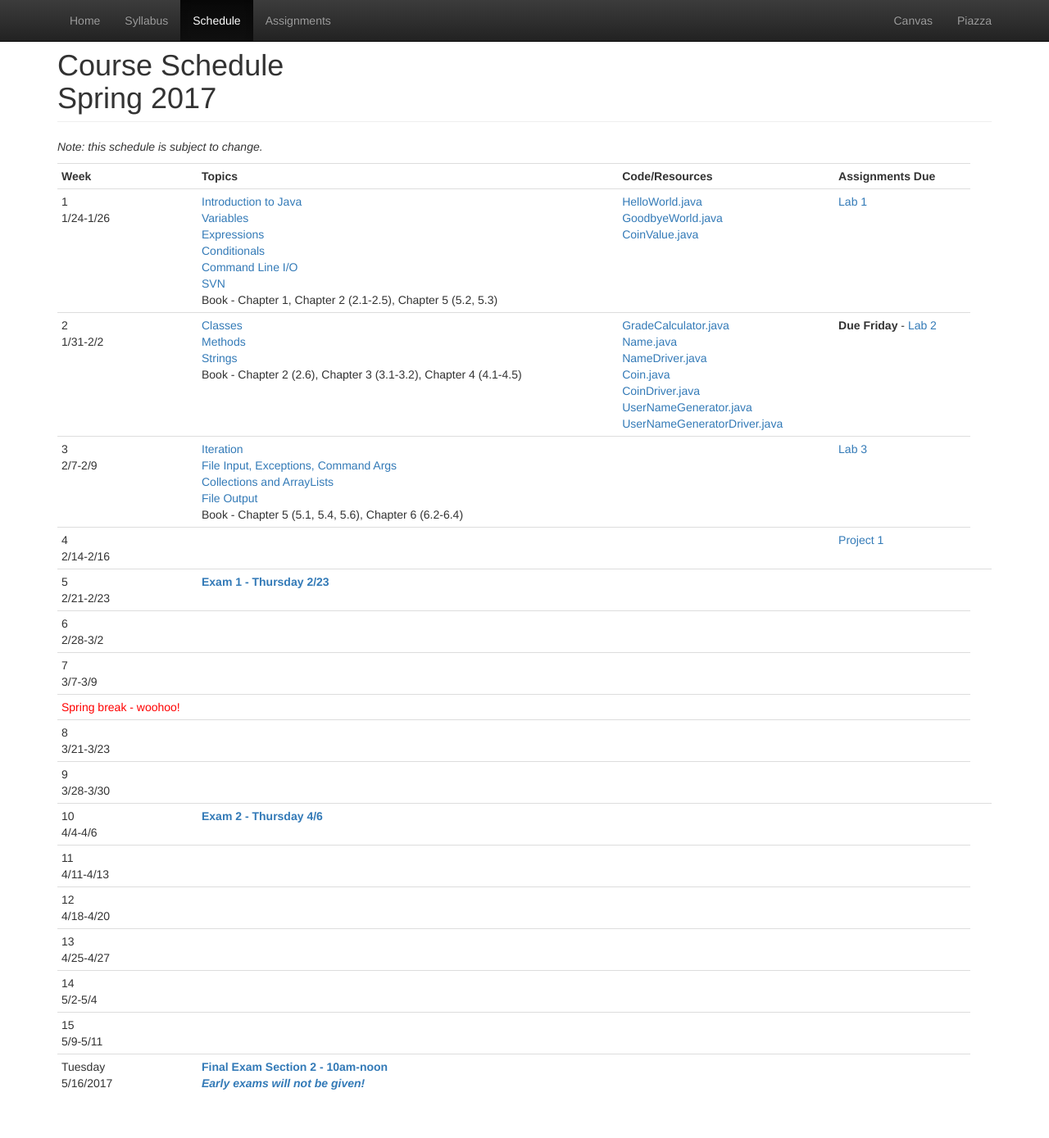
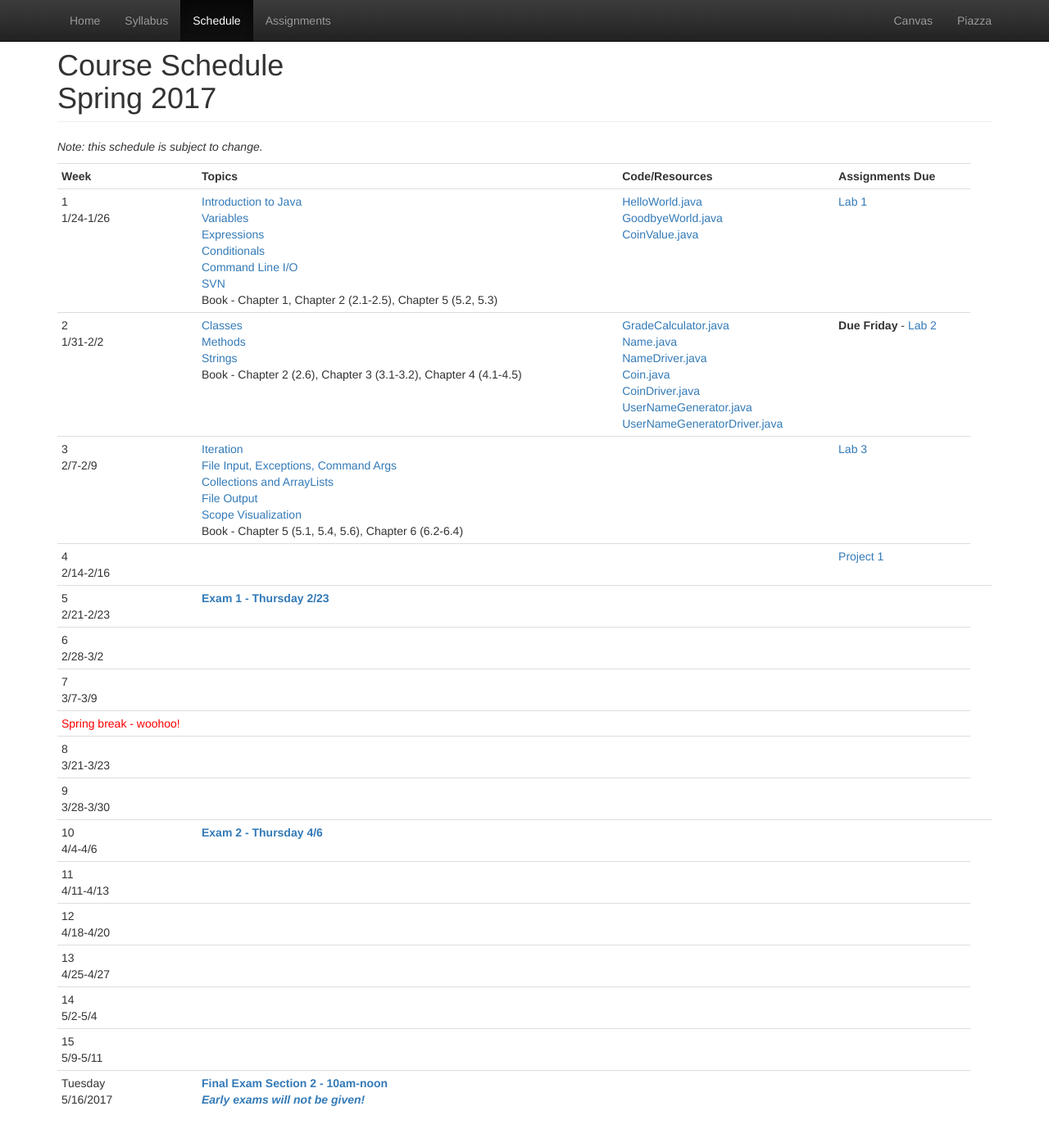
Before and after one commit to CS514-F17/cs514-f17.github.io, a Jekyll site: the page built from schedule.html, in a window 1280 px wide and 1397 px high. Shown: the top 1389 px of the window at 82% size. Built offline with Jekyll 4.4.1, drawn with Linux system fonts in a browser that asks for light colours.

Commit message:
scope example

```diff
--- a/schedule.html
+++ b/schedule.html
@@ -61,6 +61,7 @@ title: Schedule
 				<a href="https://github.com/CS112-S17/notes/blob/master/fileinput.md">File Input, Exceptions, Command Args</a><br/>
 				<a href="https://github.com/CS112-S17/notes/blob/master/collections.md">Collections and ArrayLists</a><br/>
 				<a href="https://github.com/CS112-S17/notes/blob/master/fileoutput.md">File Output</a><br/>
+				<a href="https://goo.gl/ZPME02">Scope Visualization</a><br/>
 				Book - Chapter 5 (5.1, 5.4, 5.6), Chapter 6 (6.2-6.4)
 			</td>
 			<td>
```
